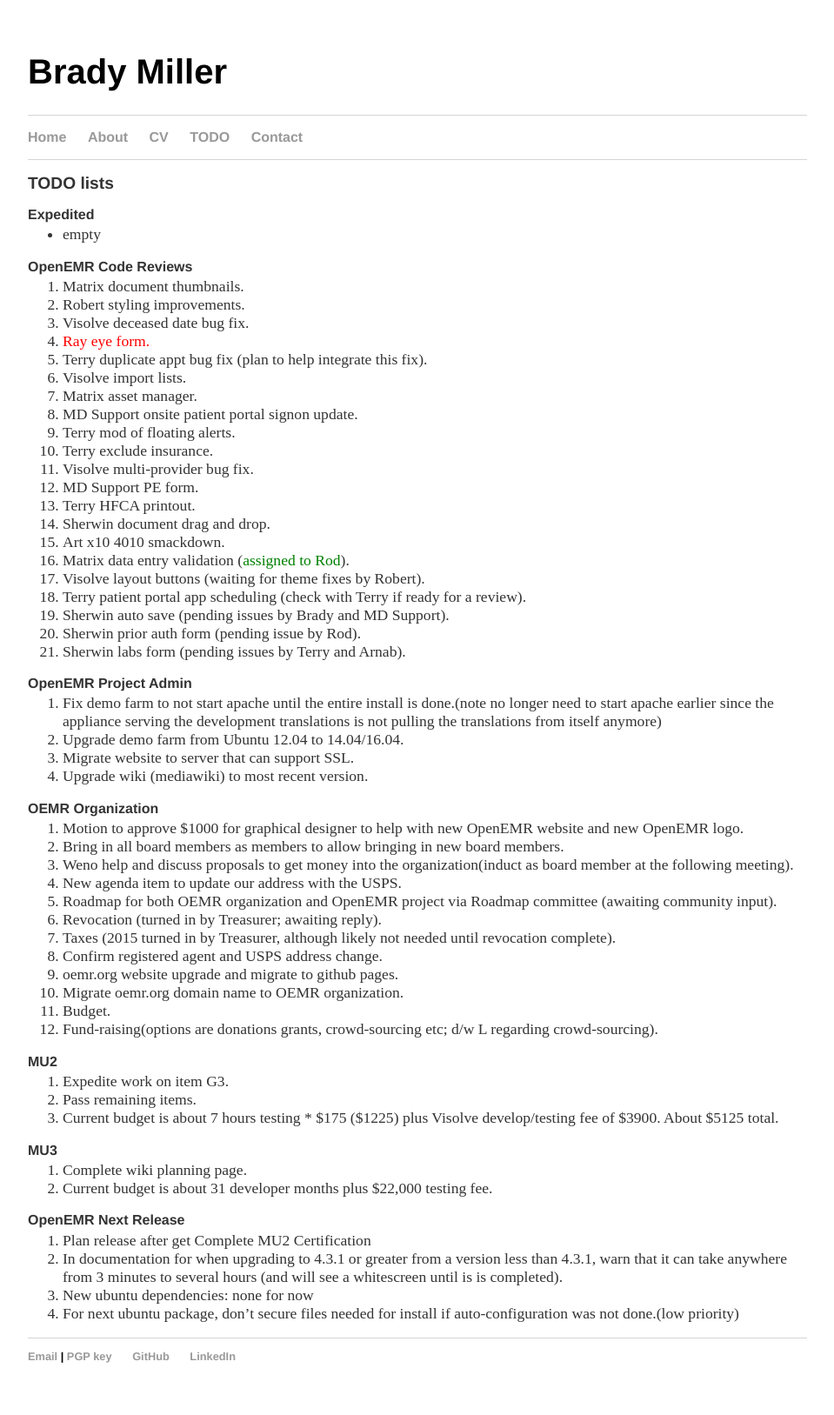
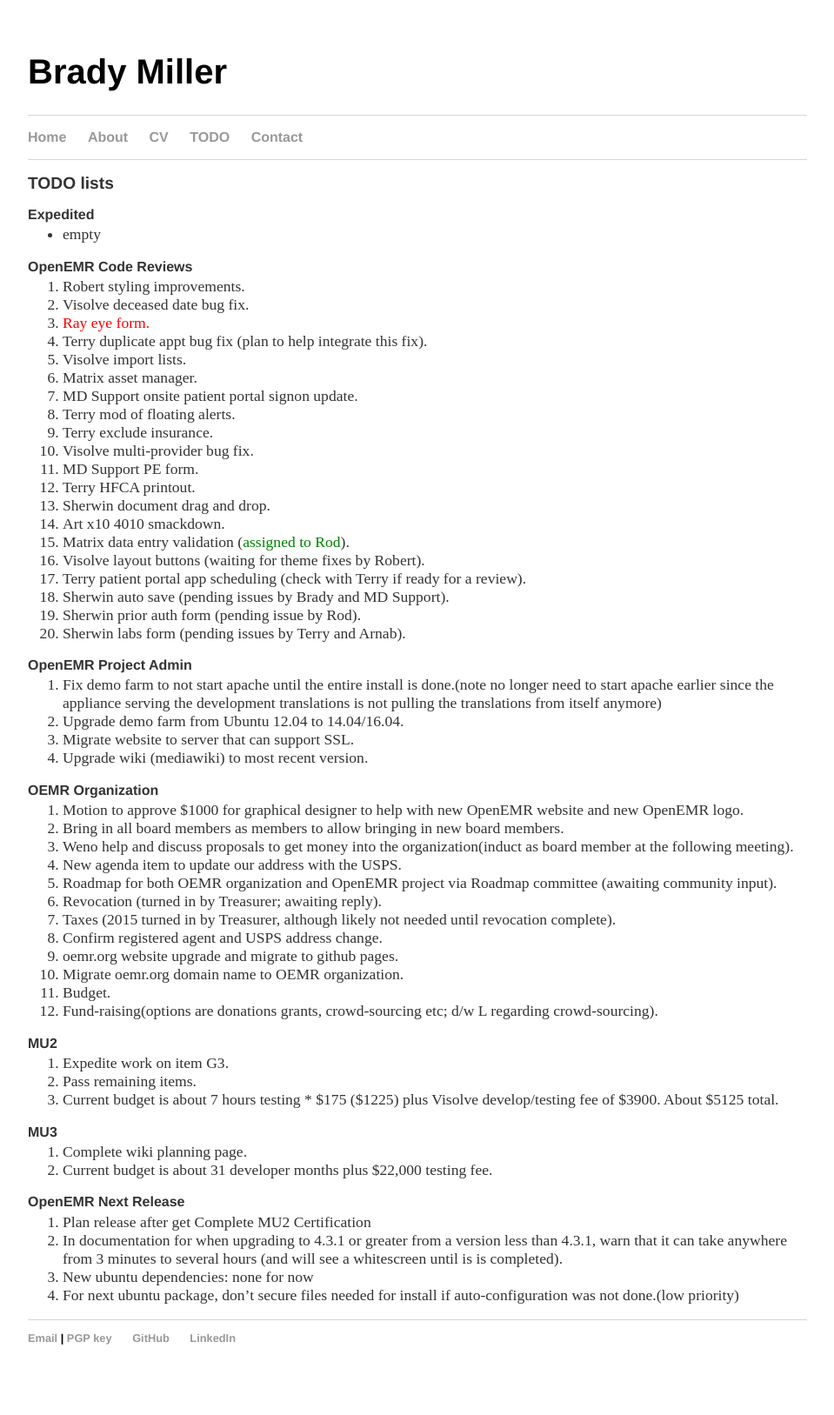
Before and after one commit to bradymiller/bradymiller.github.io, a Jekyll site: the page built from todo/index.md, in a window 1280 px wide. Shown: the whole page at 87% size, without its empty margins (160-1119 px from the left). Built offline with Jekyll 4.4.1, drawn with Linux system fonts in a browser that asks for light colours; after the commit the page ends 1606 px from its top, so only the background shows below that.

Commit message:
Update todo list

```diff
--- a/todo/index.md
+++ b/todo/index.md
@@ -7,7 +7,6 @@
 * empty
 
 ### OpenEMR Code Reviews
-1. Matrix document thumbnails.
 1. Robert styling improvements.
 1. Visolve deceased date bug fix.
 1. <span style="color: red">Ray eye form.</span>
```
